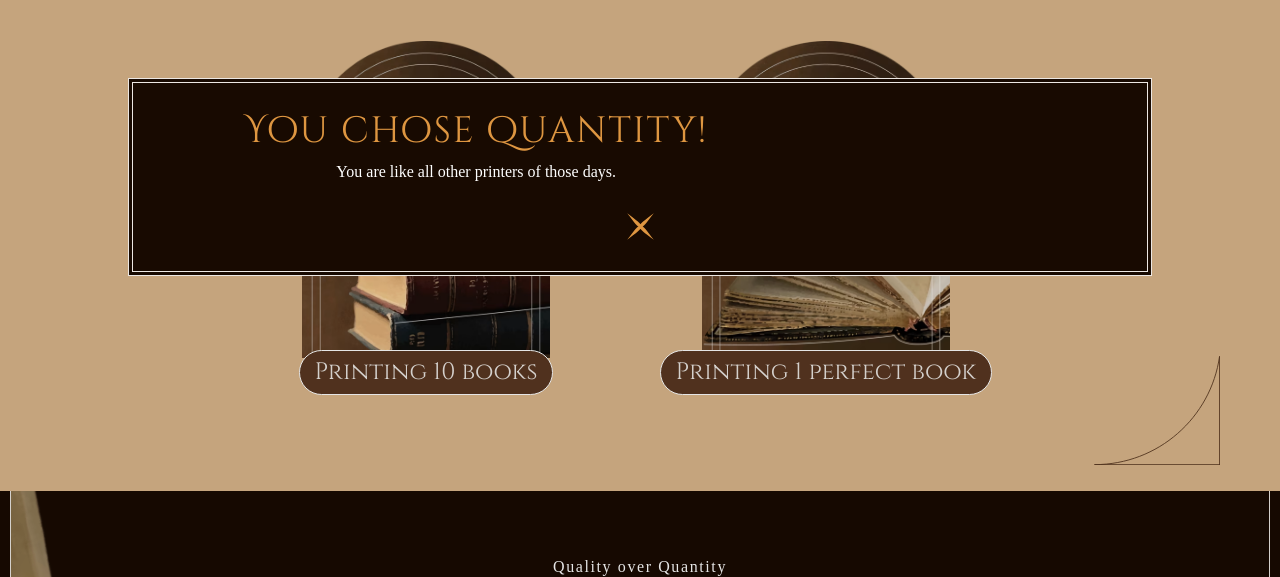
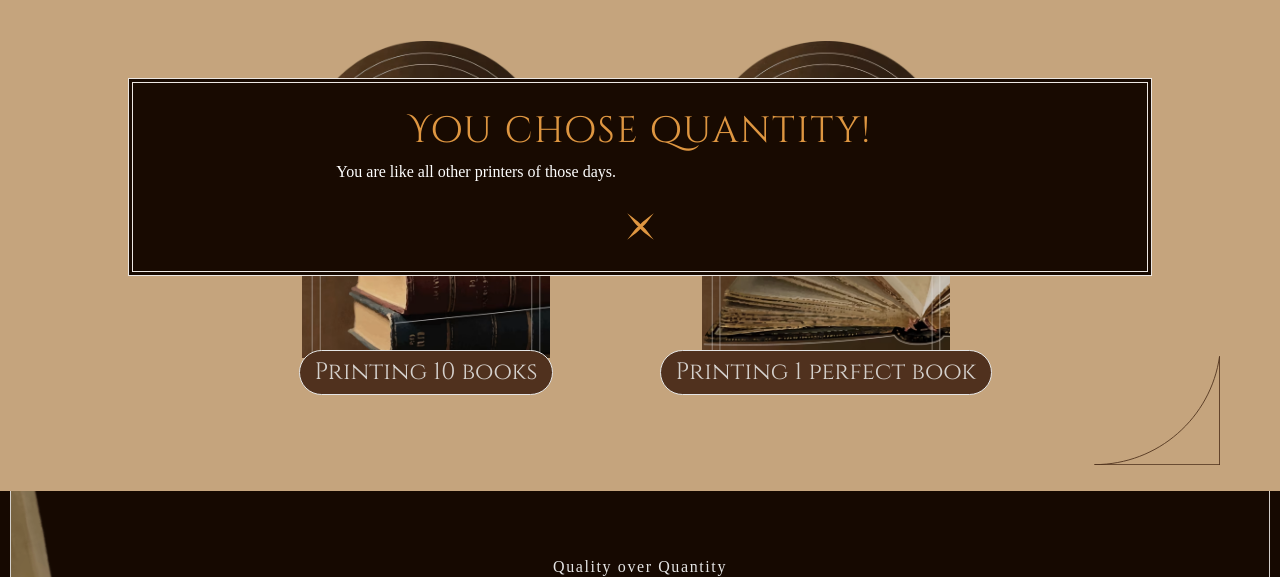
Before and after one commit to LinaKausch/integration-3, a website built with Vite: page index.html in a window 1280 px wide. Both pictures are taken after a click on the element "Printing 10 books". Shown: the part 3945-4522 px from the top of the page. Built offline with nearby package versions, Linux system fonts and the light colour scheme.

Commit message:
minor fix

```diff
--- a/src/styles/style.css
+++ b/src/styles/style.css
@@ -1121,7 +1121,7 @@ dialog {
 
 .message,
 .answ__msg {
-    margin: var(--s-xs) 0;
+    margin: var(--s-xs) auto;
     color: var(--accent-darkgold);
 }
 
```
